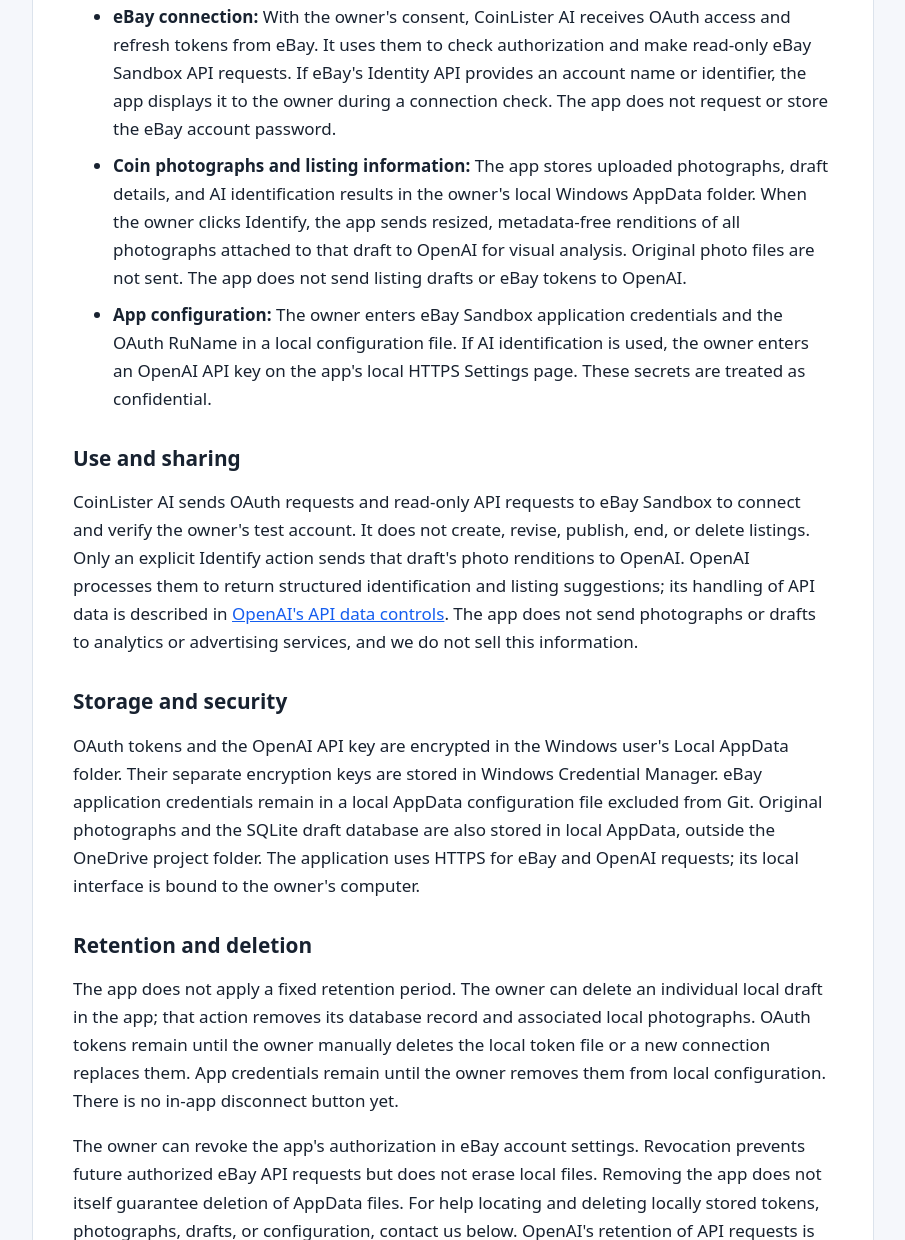
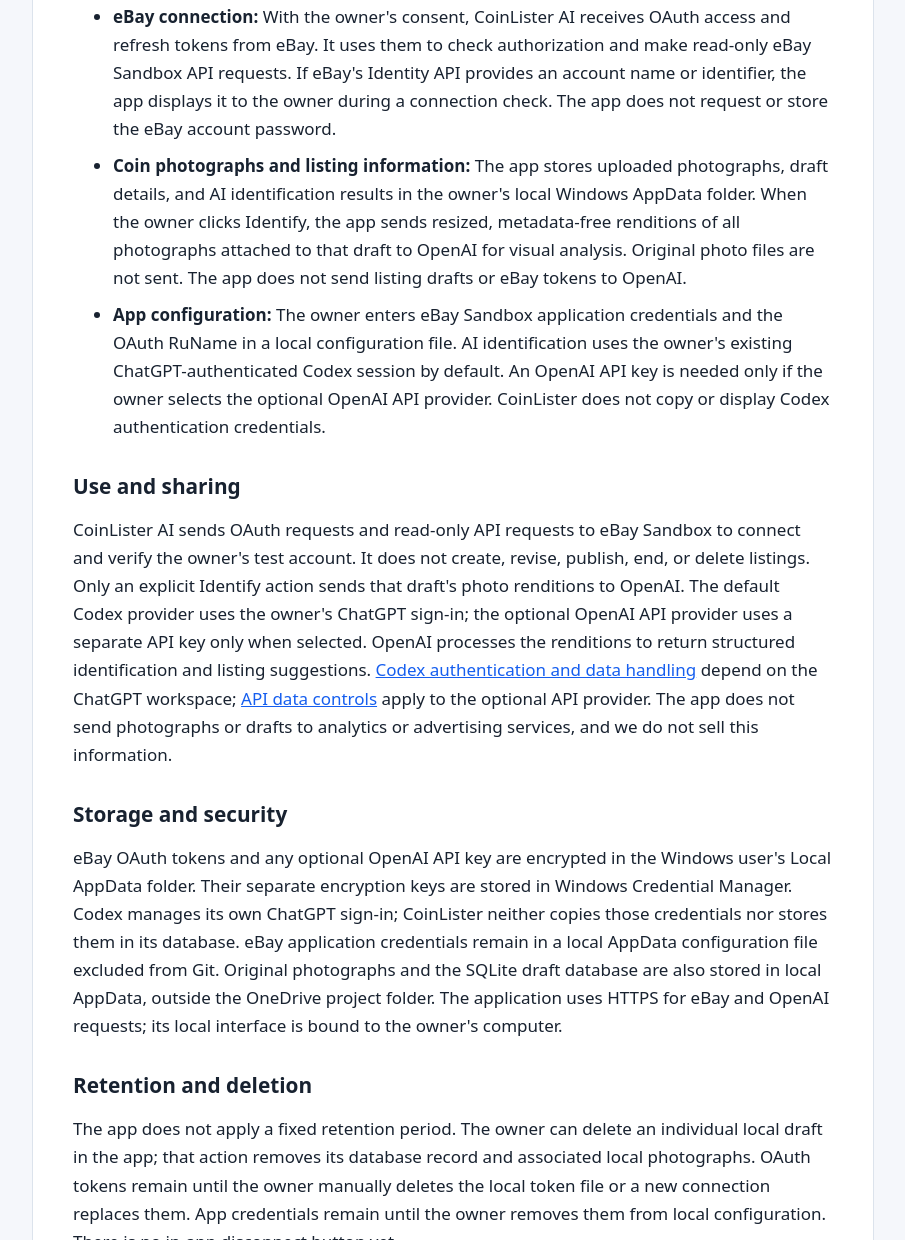
Before and after one commit to bigbertonc/coinlister-privacy-policy, a plain HTML site: page index.html in a window 1280 px wide. Shown: the part 356-1596 px from the top of the page, without its empty margins (187-1092 px from the left). Drawn offline with Linux system fonts and the light colour scheme.

Commit message:
Clarify Codex subscription and optional API privacy practices

```diff
--- a/index.html
+++ b/index.html
@@ -23,18 +23,18 @@
   <ul>
     <li><strong>eBay connection:</strong> With the owner's consent, CoinLister AI receives OAuth access and refresh tokens from eBay. It uses them to check authorization and make read-only eBay Sandbox API requests. If eBay's Identity API provides an account name or identifier, the app displays it to the owner during a connection check. The app does not request or store the eBay account password.</li>
     <li><strong>Coin photographs and listing information:</strong> The app stores uploaded photographs, draft details, and AI identification results in the owner's local Windows AppData folder. When the owner clicks Identify, the app sends resized, metadata-free renditions of all photographs attached to that draft to OpenAI for visual analysis. Original photo files are not sent. The app does not send listing drafts or eBay tokens to OpenAI.</li>
-    <li><strong>App configuration:</strong> The owner enters eBay Sandbox application credentials and the OAuth RuName in a local configuration file. If AI identification is used, the owner enters an OpenAI API key on the app's local HTTPS Settings page. These secrets are treated as confidential.</li>
+    <li><strong>App configuration:</strong> The owner enters eBay Sandbox application credentials and the OAuth RuName in a local configuration file. AI identification uses the owner's existing ChatGPT-authenticated Codex session by default. An OpenAI API key is needed only if the owner selects the optional OpenAI API provider. CoinLister does not copy or display Codex authentication credentials.</li>
   </ul>
 
   <h2>Use and sharing</h2>
-  <p>CoinLister AI sends OAuth requests and read-only API requests to eBay Sandbox to connect and verify the owner's test account. It does not create, revise, publish, end, or delete listings. Only an explicit Identify action sends that draft's photo renditions to OpenAI. OpenAI processes them to return structured identification and listing suggestions; its handling of API data is described in <a href="https://platform.openai.com/docs/guides/your-data">OpenAI's API data controls</a>. The app does not send photographs or drafts to analytics or advertising services, and we do not sell this information.</p>
+  <p>CoinLister AI sends OAuth requests and read-only API requests to eBay Sandbox to connect and verify the owner's test account. It does not create, revise, publish, end, or delete listings. Only an explicit Identify action sends that draft's photo renditions to OpenAI. The default Codex provider uses the owner's ChatGPT sign-in; the optional OpenAI API provider uses a separate API key only when selected. OpenAI processes the renditions to return structured identification and listing suggestions. <a href="https://learn.chatgpt.com/docs/auth">Codex authentication and data handling</a> depend on the ChatGPT workspace; <a href="https://platform.openai.com/docs/guides/your-data">API data controls</a> apply to the optional API provider. The app does not send photographs or drafts to analytics or advertising services, and we do not sell this information.</p>
 
   <h2>Storage and security</h2>
-  <p>OAuth tokens and the OpenAI API key are encrypted in the Windows user's Local AppData folder. Their separate encryption keys are stored in Windows Credential Manager. eBay application credentials remain in a local AppData configuration file excluded from Git. Original photographs and the SQLite draft database are also stored in local AppData, outside the OneDrive project folder. The application uses HTTPS for eBay and OpenAI requests; its local interface is bound to the owner's computer.</p>
+  <p>eBay OAuth tokens and any optional OpenAI API key are encrypted in the Windows user's Local AppData folder. Their separate encryption keys are stored in Windows Credential Manager. Codex manages its own ChatGPT sign-in; CoinLister neither copies those credentials nor stores them in its database. eBay application credentials remain in a local AppData configuration file excluded from Git. Original photographs and the SQLite draft database are also stored in local AppData, outside the OneDrive project folder. The application uses HTTPS for eBay and OpenAI requests; its local interface is bound to the owner's computer.</p>
 
   <h2>Retention and deletion</h2>
   <p>The app does not apply a fixed retention period. The owner can delete an individual local draft in the app; that action removes its database record and associated local photographs. OAuth tokens remain until the owner manually deletes the local token file or a new connection replaces them. App credentials remain until the owner removes them from local configuration. There is no in-app disconnect button yet.</p>
-  <p>The owner can revoke the app's authorization in eBay account settings. Revocation prevents future authorized eBay API requests but does not erase local files. Removing the app does not itself guarantee deletion of AppData files. For help locating and deleting locally stored tokens, photographs, drafts, or configuration, contact us below. OpenAI's retention of API requests is governed by its linked data controls, not by deletion of a local draft.</p>
+  <p>The owner can revoke the app's authorization in eBay account settings. Revocation prevents future authorized eBay API requests but does not erase local files. Removing the app does not itself guarantee deletion of AppData files. For help locating and deleting locally stored tokens, photographs, drafts, or configuration, contact us below. Deleting a local draft does not delete a request already processed by OpenAI; OpenAI's applicable ChatGPT or API data policies govern that processing.</p>
 
   <h2>This policy website</h2>
   <p>This page is hosted on GitHub Pages. Visiting it connects the visitor's browser to GitHub, which handles technical visit information under <a href="https://docs.github.com/en/site-policy/privacy-policies/github-general-privacy-statement">GitHub's privacy statement</a>. We do not add analytics, tracking scripts, or forms to this page. The page does not receive the app's credentials, tokens, photographs, or listing details.</p>
```
